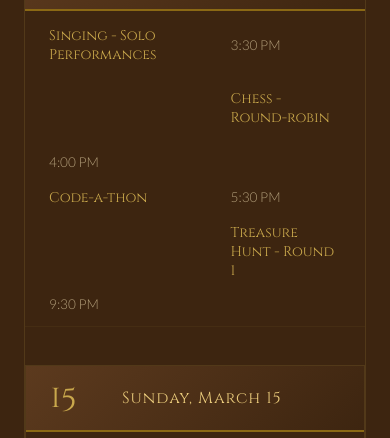
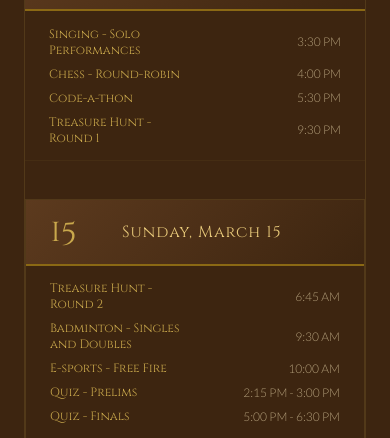
Before and after one commit to Gagan007tech/Abhyudhaya, a plain HTML site: page schedule.html in a window 390 px wide. Shown: the part 617-1055 px from the top of the page. Drawn offline with Linux system fonts and the light colour scheme.

Commit message:
Changed allignment

```diff
--- a/schedule.html
+++ b/schedule.html
@@ -672,7 +672,18 @@
       }
       @media (max-width: 600px) {
         .evt-row {
-          grid-template-columns: 1.5fr 1fr;
+          grid-template-columns: 1fr 1fr;
+          gap: 0.5rem;
+        }
+        .evt-row br {
+          display: none;
+        }
+        .evt-name-cell {
+          font-size: 0.75rem;
+        }
+        .evt-time-cell {
+          font-size: 0.75rem;
+          text-align: right;
         }
         .evt-venue-cell {
           display: none;
@@ -747,15 +758,15 @@
             <div class="evt-row">
               <div class="evt-name-cell">Treasure Hunt - Round 2</div>
               <div class="evt-time-cell">6:45 AM</div>
-              <br />
+              <br /><br>
               <div class="evt-name-cell">Badminton - Singles and Doubles</div>
-              <div class="evt-time-cell">9:30 AM</div><br>
+              <div class="evt-time-cell">9:30 AM</div><br><br>
               <div class="evt-name-cell">E-sports - Free Fire</div>
-              <div class="evt-time-cell">10:00 AM</div><br>
+              <div class="evt-time-cell">10:00 AM</div><br><br>
               <div class="evt-name-cell">Quiz - Prelims</div>
-              <div class="evt-time-cell">2:15 PM - 3:00 PM</div><br>
+              <div class="evt-time-cell">2:15 PM - 3:00 PM</div><br><br>
               <div class="evt-name-cell">Quiz - Finals</div>
-              <div class="evt-time-cell">5:00 PM - 6:30 PM</div>
+              <div class="evt-time-cell">5:00 PM - 6:30 PM</div><br><br>
             </div>
         </div>
         <div class="day-block" style="border-color: rgba(201, 168, 76, 0.4)">
@@ -780,7 +791,7 @@
           </div>
           <div class="evt-row">
             <div class="evt-name-cell" style="color: var(--gold-light)">
-              🏆 Overall Champion Announced. <br><br>🎖 Prize &amp; Trophy Distribution
+              🏆 Overall Champion Announced. <br><br><br>🎖 Prize &amp; Trophy Distribution
             </div>
             <div class="evt-time-cell">7:00 PM</div>
           </div>
```
